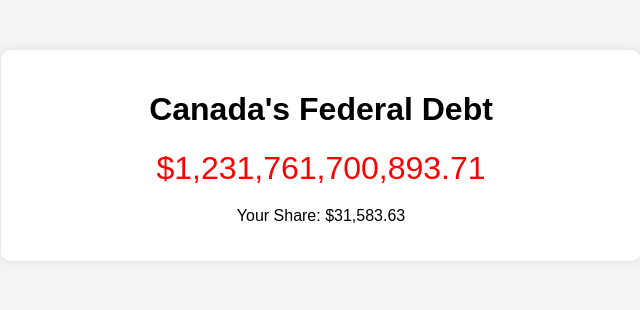
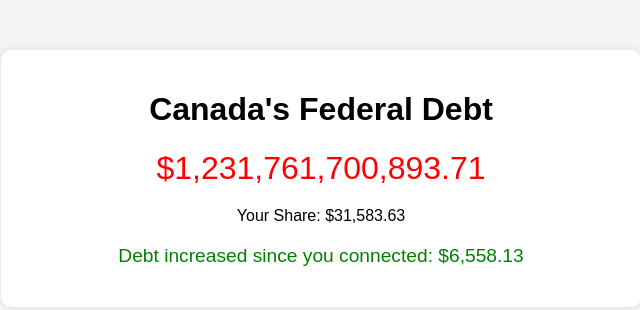
Before and after one commit to spbou4/debtclock, a plain HTML site: page index.html in a window 1280 px wide. Shown: the whole page, without its empty margins (319-959 px from the left). Drawn offline with Linux system fonts and the light colour scheme.

Commit message:
Update index.html

```diff
--- a/index.html
+++ b/index.html
@@ -19,10 +19,14 @@
             width: 80%;
             max-width: 600px;
         }
-        .debt-amount {
+        .debt-amount, .increase-amount {
             font-size: 2em;
             color: red;
             margin: 20px 0;
+        }
+        .increase-amount {
+            font-size: 1.2em;
+            color: green;
         }
     </style>
 </head>
@@ -31,6 +35,7 @@
         <h1>Canada's Federal Debt</h1>
         <div class="debt-amount" id="debt-amount">$1,231,695,646,637.46</div>
         <p id="share">Your Share: $31,129.00</p>
+        <div class="increase-amount" id="increase-amount">Debt increased since you connected: $0.00</div>
     </div>
 
     <script>
@@ -39,6 +44,7 @@
         const millisecondsPerHour = 3600000; // Milliseconds per hour
         const initialDebt = 1231695646637.46; // Initial debt amount in dollars
         const initialDebtTimestamp = new Date('2024-07-08T00:00:00').getTime(); // Timestamp for the initial debt
+        const connectionTimestamp = Date.now(); // Timestamp for when the user connected
 
         function formatNumber(num) {
             return num.toLocaleString('en-US', { style: 'currency', currency: 'USD' });
@@ -63,9 +69,17 @@
             // Calculate the share per person
             const share = debt / population;
 
-            // Update the displayed debt amount
+            // Calculate the increase since connection
+            const currentTimestamp = Date.now();
+            const connectionElapsed = currentTimestamp - connectionTimestamp;
+            const connectionHoursElapsed = connectionElapsed / millisecondsPerHour;
+            const connectionGrowth = connectionHoursElapsed * minGrowthPerHour;
+            const randomConnectionGrowth = connectionGrowth * randomFactor;
+
+            // Update the displayed debt amount and increase since connection
             document.getElementById('debt-amount').textContent = formatNumber(debt);
             document.getElementById('share').textContent = `Your Share: ${formatNumber(share)}`;
+            document.getElementById('increase-amount').textContent = `Debt increased since you connected: ${formatNumber(randomConnectionGrowth)}`;
 
             // Save the current debt in localStorage
             localStorage.setItem('currentDebt', debt);
```
